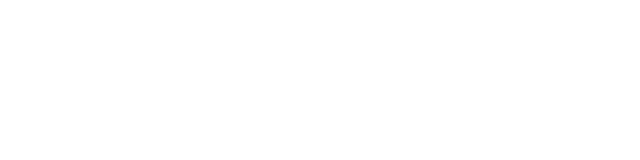
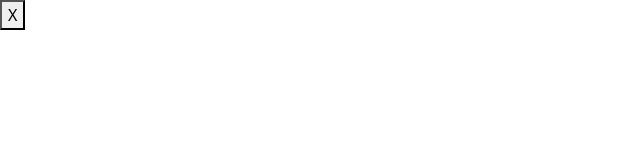
Before and after one commit to Hop-2E/ShoppyProject, a React (Create React App) app in the folder Front/: page / in a window 1280 px wide. Before the commit this address had no page. Shown: the top 160 px of the page, without its empty margins (0-640 px from the left). Built offline with nearby package versions, Linux system fonts and the light colour scheme.

Commit message:
FE start

```diff
--- a/Front/src/App.jsx
+++ b/Front/src/App.jsx
@@ -1,6 +1,7 @@
 import Eregtei from "./Pages/Eregtei.jsx";
 import Emegtei from "./Pages/Emegtei.jsx";
 import Huuhed from "./Pages/Huuhed.jsx";
+import HomePage from "./Pages/HomePage.jsx";
 import Sport from "./Pages/Sport.jsx";
 import "./App.css";
 import { BrowserRouter, Route, Routes } from "react-router-dom";
@@ -10,6 +11,7 @@
     <div className="">
       <BrowserRouter>
         <Routes>
+          <Route path="/" element={<HomePage />} />
           <Route path="/c/male" element={<Eregtei />} />
           <Route path="/c/female" element={<Emegtei />} />
           <Route path="/c/kids" element={<Huuhed />} />
--- /dev/null
+++ b/Front/src/Pages/HomePage.jsx
@@ -0,0 +1,8 @@
+const HomePage = () => {
+  return (
+    <div>
+      <button>X</button>
+    </div>
+  );
+};
+export default HomePage;
```
